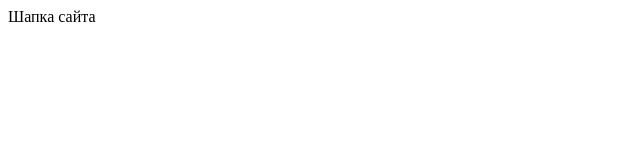
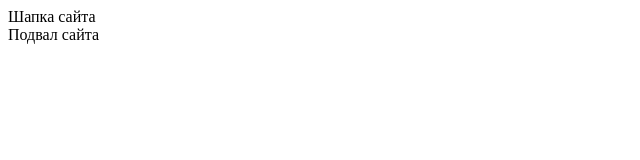
Before and after one commit to viktor936/projekts, a plain HTML site: page index.html in a window 1280 px wide. Shown: the full height of the page, 0-640 px from the left. Drawn offline with Linux system fonts and the light colour scheme.

Commit message:
Update index.html
Добавил подвал

```diff
--- a/index.html
+++ b/index.html
@@ -6,5 +6,6 @@
 </head>
 <body>
   <header>Шапка сайта</header>
+  <footer>Подвал сайта</footer>
 </body>
 </html>
```
